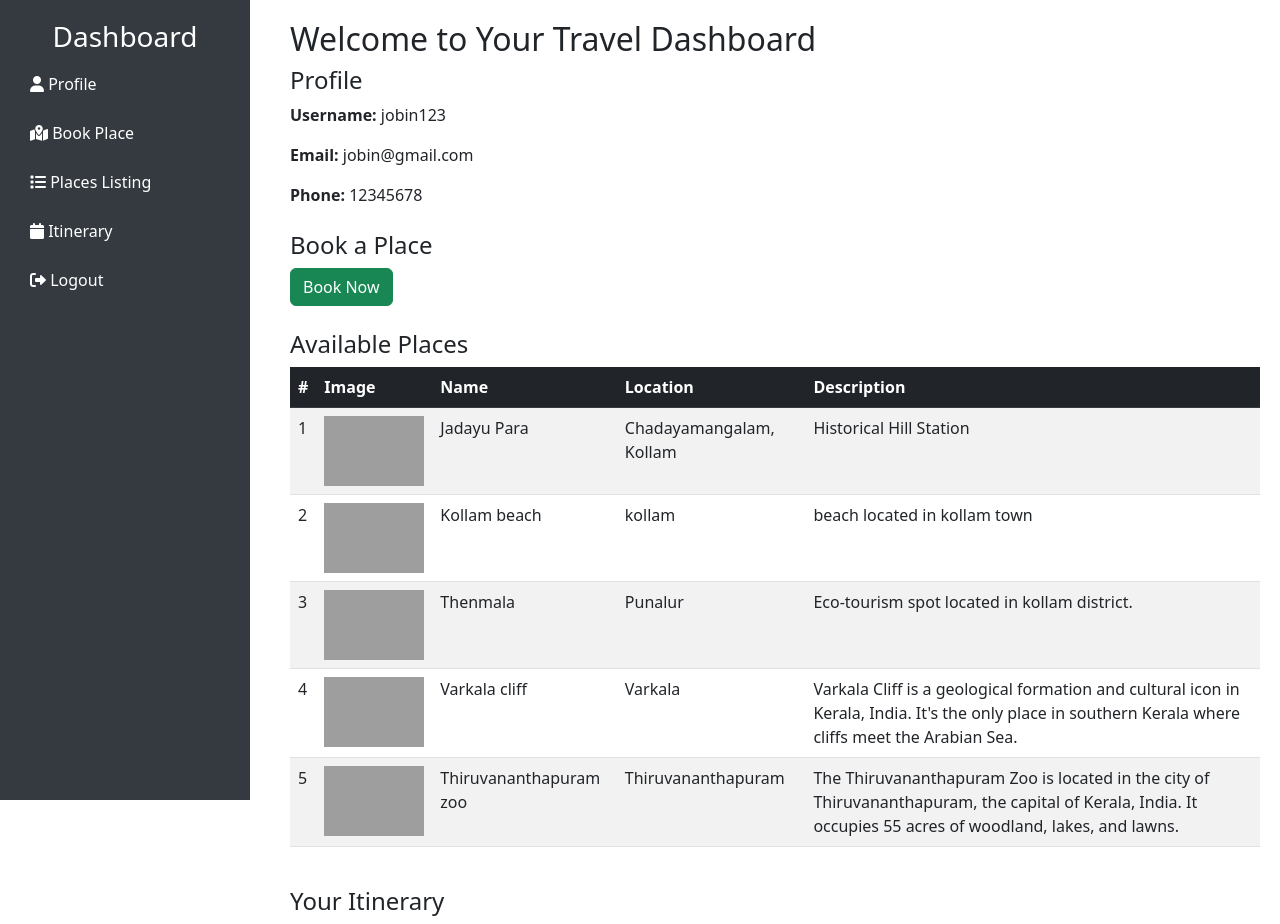
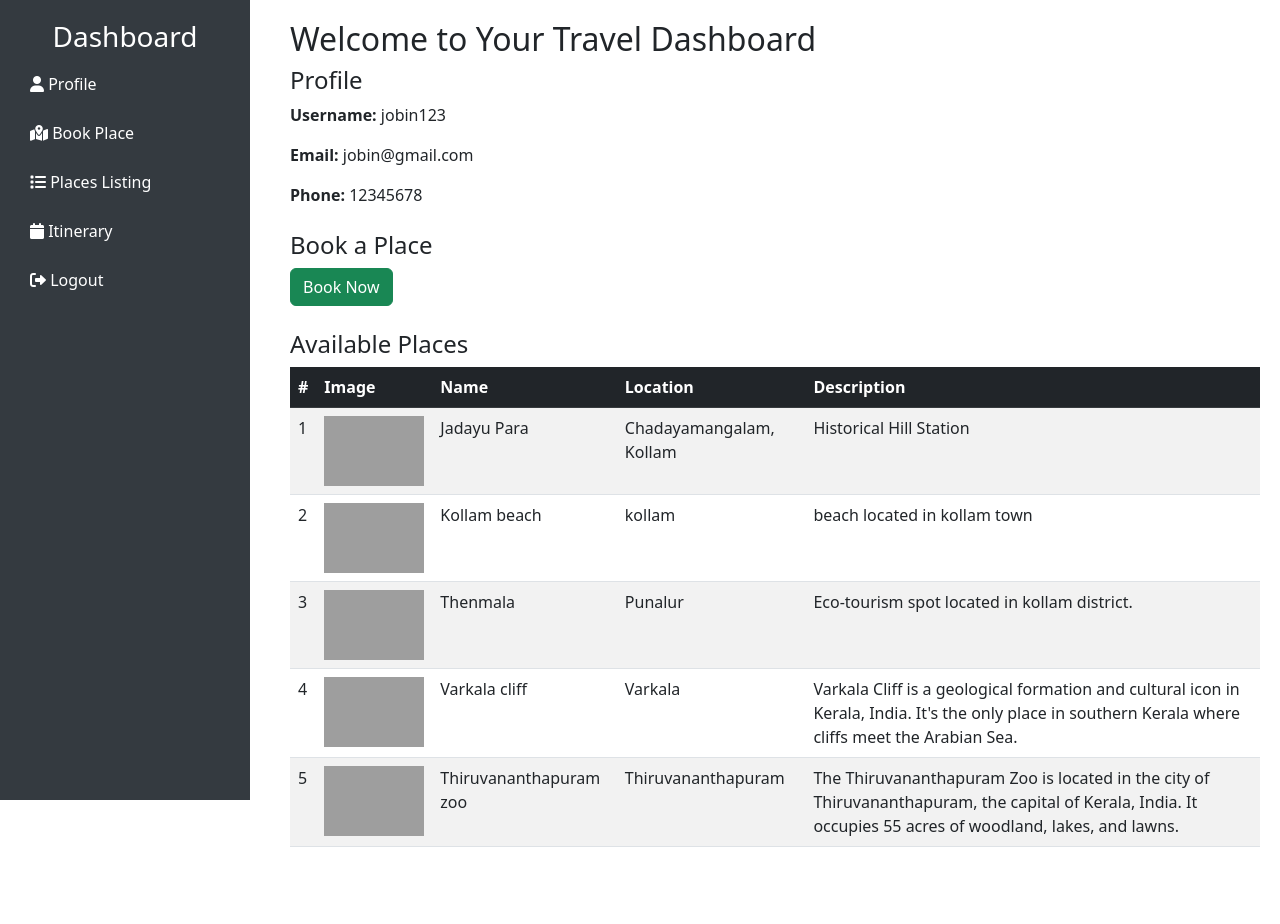
Before and after one commit to jobin8921/TRAVEL-APP, a Django app: template templates/dashboard.html in a window 1280 px wide. After the commit the page ends 847 px from the top, so only its background shows below. Run offline with Django 5.2, Linux system fonts and the light colour scheme; the template is opened without the code that fills it: values that come from a table or form of the project are taken from there, others are empty; data comes from the database, SQL or seed files in the repository; both versions use the stored data as it was after the commit; grey boxes are pictures that could not be loaded.

Commit message:
new-file

```diff
--- a/templates/dashboard.html
+++ b/templates/dashboard.html
@@ -108,7 +108,7 @@
 
 
         <!-- Itinerary -->
-        <section id="itinerary">
+        <!-- <section id="itinerary">
             <h4>Your Itinerary</h4>
             <ul class="list-group">
                 {% for booking in bookings %}
@@ -117,7 +117,7 @@
                 </li>
                 {% endfor %}
             </ul>
-        </section>
+        </section> -->
     </div>
     <script src="https://cdn.jsdelivr.net/npm/bootstrap@5.3.0/dist/js/bootstrap.bundle.min.js"></script>
 </body>
```
Also changed, not shown: db.sqlite3.
